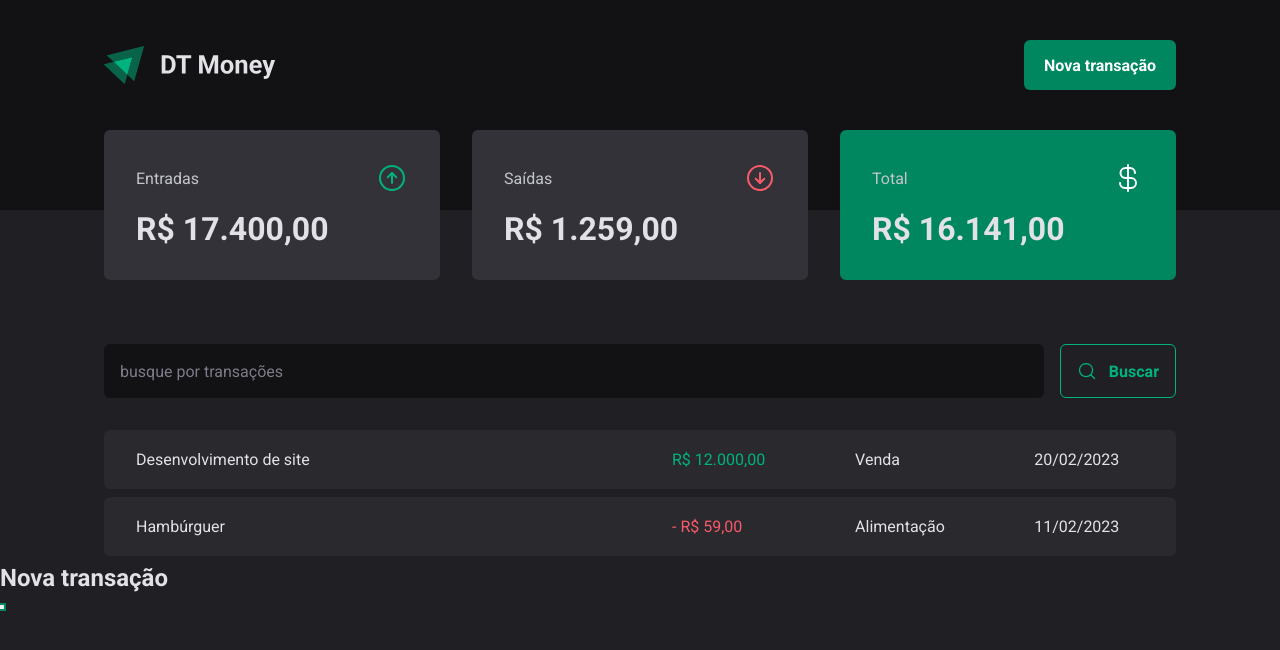
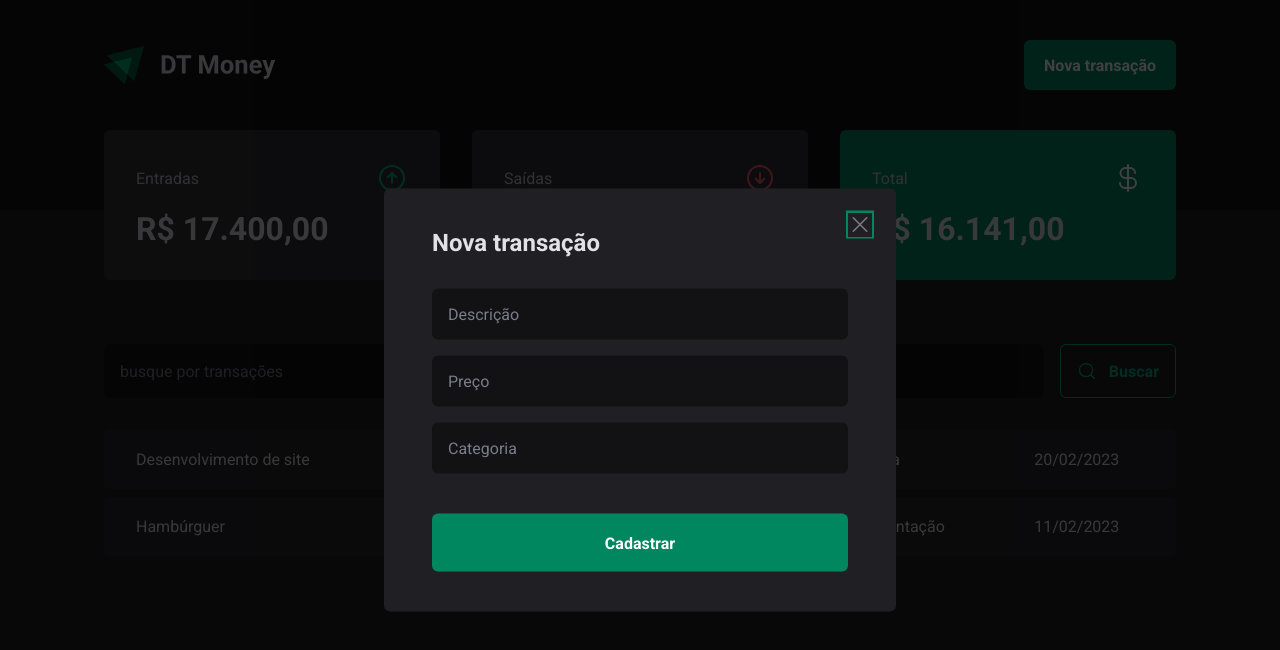
Before and after one commit to Muglly/DT-Money, a React (Vite) app: page / in a window 1280 px wide. Both pictures are taken after a click on the button "Nova transação". Shown: the top 650 px of the page. Built offline with nearby package versions, Linux system fonts and the light colour scheme.

Commit message:
Add inputs to modal

```diff
--- a/src/components/Header/index.tsx
+++ b/src/components/Header/index.tsx
@@ -1,5 +1,7 @@
 import LogoImg from "../../assets/logo.svg";
 import * as Dialog from "@radix-ui/react-dialog";
+
+import { NewTransactionModal } from "../NewTransactionModal";
 
 import * as S from "./styles";
 
@@ -14,13 +16,7 @@
             <S.NewTransactionButton>Nova transação</S.NewTransactionButton>
           </Dialog.Trigger>
 
-          <Dialog.Portal>
-            <Dialog.Overlay />
-            <Dialog.Content>
-              <Dialog.Title>Nova transação</Dialog.Title>
-              <Dialog.Close />
-            </Dialog.Content>
-          </Dialog.Portal>
+          <NewTransactionModal />
         </Dialog.Root>
       </S.HeaderContent>
     </S.HeaderContainer>
--- /dev/null
+++ b/src/components/NewTransactionModal/index.tsx
@@ -0,0 +1,27 @@
+import * as Dialog from "@radix-ui/react-dialog";
+import { X } from "phosphor-react";
+
+import * as S from "./styles";
+
+export function NewTransactionModal() {
+  return (
+    <Dialog.Portal>
+      <S.Overlay />
+      <S.Content>
+        <Dialog.Title>Nova transação</Dialog.Title>
+
+        <S.CloseButton>
+          <X size={24} />
+        </S.CloseButton>
+
+        <form action="">
+          <input type="text" placeholder="Descrição" required />
+          <input type="number" placeholder="Preço" required />
+          <input type="text" placeholder="Categoria" required />
+
+          <button type="submit">Cadastrar</button>
+        </form>
+      </S.Content>
+    </Dialog.Portal>
+  );
+}
--- /dev/null
+++ b/src/components/NewTransactionModal/styles.ts
@@ -0,0 +1,70 @@
+import styled from "styled-components";
+import * as Dialog from "@radix-ui/react-dialog";
+
+export const Overlay = styled(Dialog.Overlay)`
+  position: fixed;
+  width: 100vw;
+  height: 100vh;
+  inset: 0;
+  background: rgba(0, 0, 0, 0.75);
+`;
+
+export const Content = styled(Dialog.Content)`
+  min-width: 32rem;
+  border-radius: 6px;
+  padding: 2.5rem 3rem;
+  background: ${({ theme }) => theme.colors.gray[800]};
+
+  position: fixed;
+  top: 50%;
+  left: 50%;
+  transform: translate(-50%, -50%);
+
+  form {
+    margin-top: 2rem;
+
+    display: flex;
+    flex-direction: column;
+    gap: 1rem;
+
+    input {
+      border: 0;
+      border-radius: 6px;
+      background: ${({ theme }) => theme.colors.gray[900]};
+      color: ${({ theme }) => theme.colors.gray[300]};
+      padding: 1rem;
+
+      &::placeholder {
+        color: ${({ theme }) => theme.colors.gray[500]};
+      }
+    }
+
+    button[type="submit"] {
+      height: 58px;
+      border: 0;
+      background: ${({ theme }) => theme.colors.green[500]};
+      color: ${({ theme }) => theme.colors.white};
+      font-weight: bold;
+      padding: 0 1.25rem;
+      border-radius: 6px;
+      margin-top: 1.5rem;
+      cursor: pointer;
+
+      &:hover {
+        background: ${({ theme }) => theme.colors.green[700]};
+        transition: background-color 0.2s;
+      }
+    }
+  }
+`;
+
+export const CloseButton = styled(Dialog.Close)`
+  position: absolute;
+  border: 0;
+  background: transparent;
+  top: 1.5rem;
+  right: 1.5rem;
+  cursor: pointer;
+  line-height: 0;
+  color: ${({ theme }) => theme.colors.gray[500]};
+`;
```
